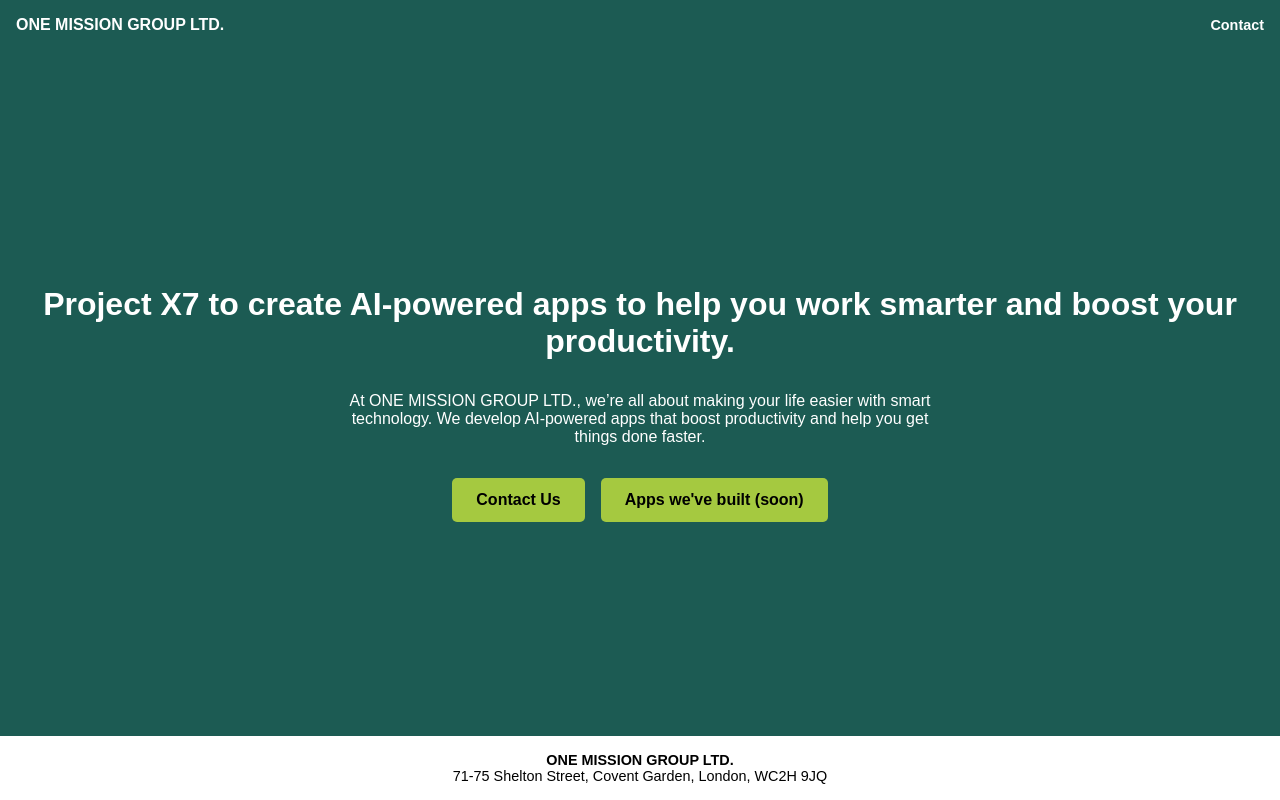
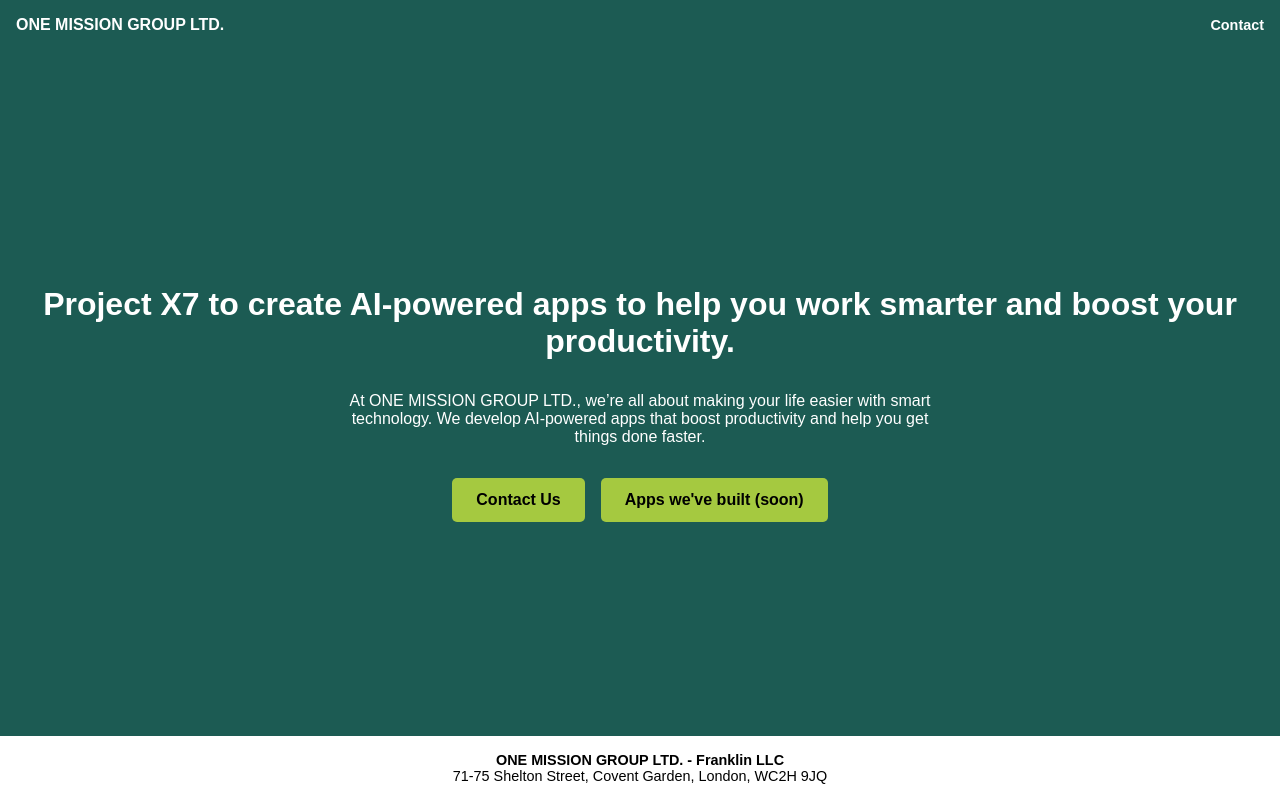
Before and after one commit to moufakaj/x7-social, a plain HTML site: page my site x7.social/index.html in a window 1280 px wide. Drawn offline with Linux system fonts and the light colour scheme.

Commit message:
Update title and footer to include 'Franklin LLC'

```diff
--- a/my site x7.social/index.html
+++ b/my site x7.social/index.html
@@ -3,7 +3,7 @@
 <head>
   <meta charset="UTF-8">
   <meta name="viewport" content="width=device-width, initial-scale=1.0">
-  <title>ONE MISSION GROUP LTD.</title>
+  <title>ONE MISSION GROUP LTD. - Franklin LLC</title>
   <style>
     body {
       margin: 0;
@@ -86,7 +86,7 @@
   </main>
 
   <footer>
-    <b>ONE MISSION GROUP LTD.</b><br>
+    <b>ONE MISSION GROUP LTD. - Franklin LLC</b><br>
     71-75 Shelton Street, Covent Garden, London, WC2H 9JQ
   </footer>
 </body>
```
